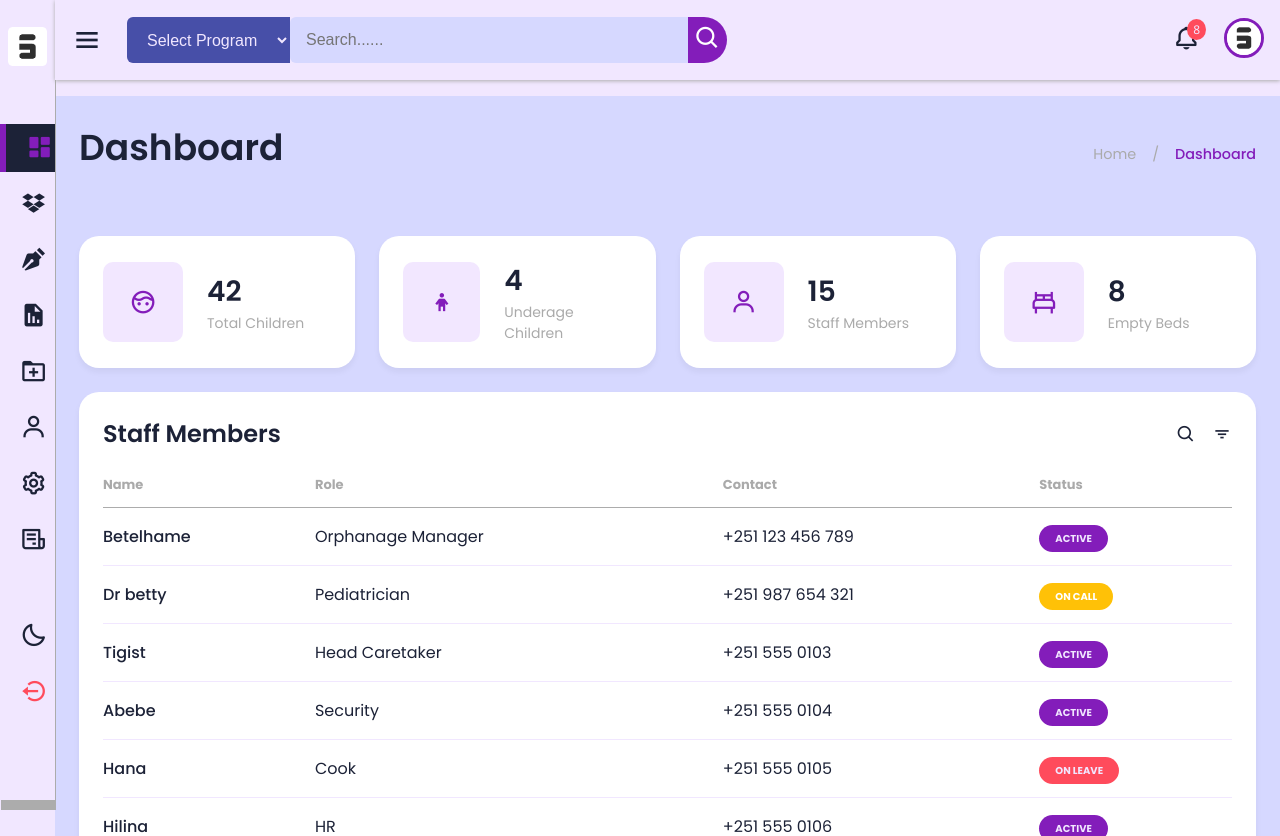
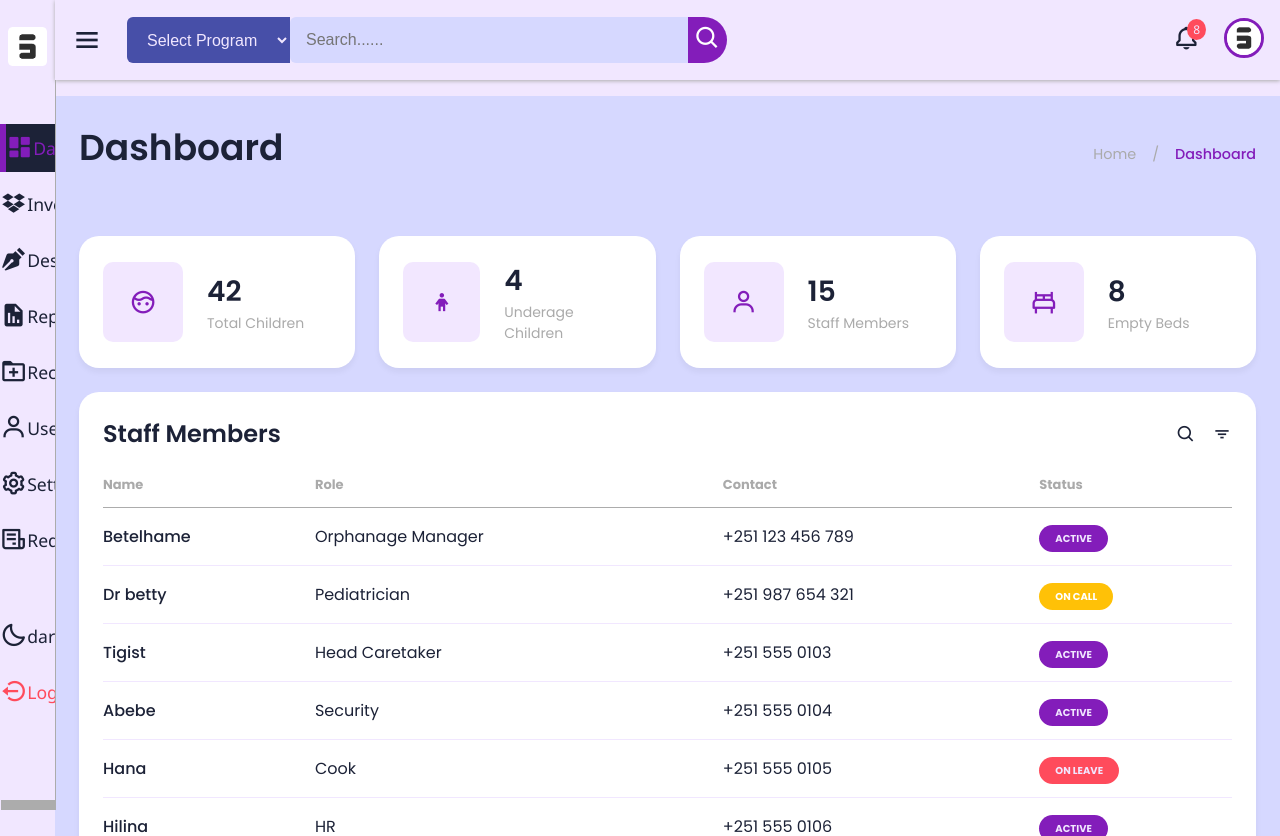
Before and after one commit to sokemsahle/test_web_bot, a React (Create React App) app: page / in a window 1280 px wide. Both pictures are taken after typing "name@example.com", "Sample123" into the empty fields and a click on the button "Log In To Sokapp". Built offline with nearby package versions, Linux system fonts and the light colour scheme.

Commit message:
Update index.css

```diff
--- a/src/index.css
+++ b/src/index.css
@@ -163,7 +163,7 @@ body{
 
 
 .sidebar.close .side-menu li a .bx {
-    margin: 20px;
+    /*margin: 20px;*/
     min-width: calc(80px -20px);
     display: flex;
     justify-content: center;
```
